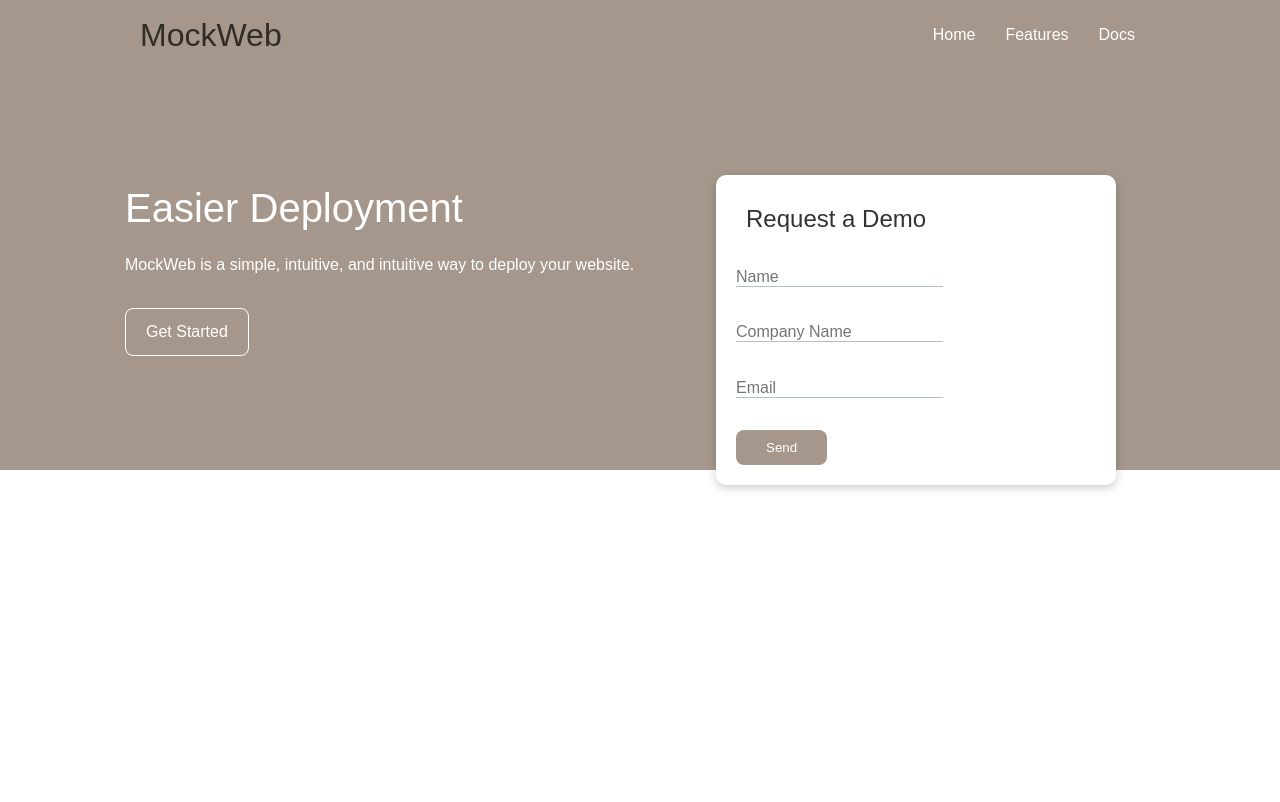
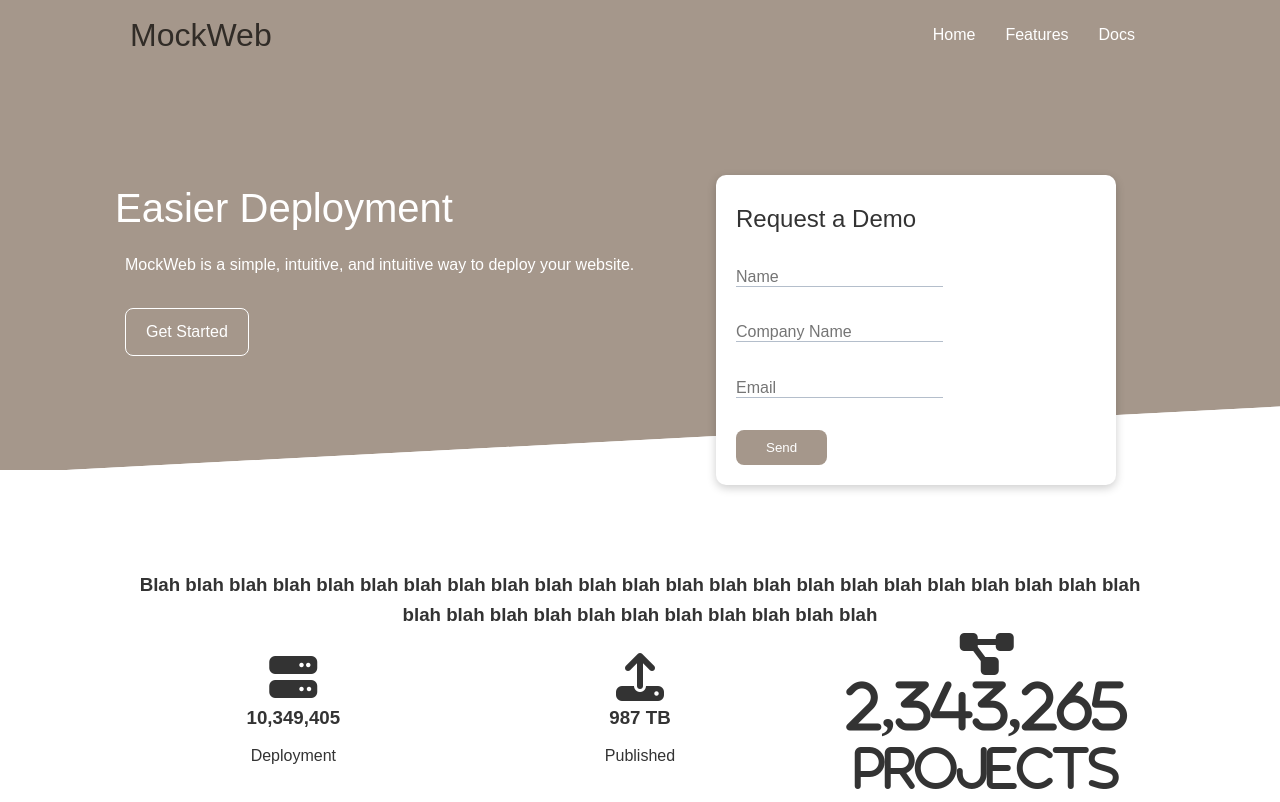
Before and after one commit to stayftdark/softw, a plain HTML site: page parallax-main/index.html in a window 1280 px wide. Drawn offline with Linux system fonts and the light colour scheme; a web font is replaced by a local one.

Commit message:
test push

```diff
--- a/parallax-main/index.html
+++ b/parallax-main/index.html
@@ -5,6 +5,7 @@
     <meta name="viewport" content="width=device-width, initial-scale=1.0" />
     <title>Mock Website</title>
     <link rel="stylesheet" href="style.css" />
+    <link rel="stylesheet" href="utilities.css" />
     <link
       rel="stylesheet"
       href="https://cdnjs.cloudflare.com/ajax/libs/font-awesome/6.5.1/css/all.min.css"
@@ -66,5 +67,35 @@
         </div>
       </div>
     </section>
+
+    <!-- Stats -->
+    <div class="section stats">
+      <div class="container">
+        <h3 class="stats-heading text-center my-1">
+          Blah blah blah blah blah blah blah blah blah blah blah blah blah blah
+          blah blah blah blah blah blah blah blah blah blah blah blah blah blah
+          blah blah blah blah blah blah
+        </h3>
+
+        <div class="grid grid-3 text-center my-4">
+          <div>
+            <i class="fas fa-server fa-3x"></i>
+              <h3>10,349,405</h3>
+              <p class="text-secondary">Deployment</p>
+          </div>
+          <div>
+            <i class="fas fa-upload fa-3x"></i>
+              <h3>987 TB</h3>
+              <p class="text-secondary">Published</p>
+          </div>
+          <div>
+            <i class="fas fa-project-diagram fa-3x">
+              <h3>2,343,265</h3>
+              <p class="text-secondary">Projects</p>
+            </i>
+          </div>
+        </div>
+      </div>
+    </div>
   </body>
 </html>
--- a/parallax-main/style.css
+++ b/parallax-main/style.css
@@ -30,7 +30,7 @@ h1,
 h2 {
   font-weight: 300;
   line-height: 1.2;
-  margin: 10px;
+  margin: 10px 0;
 }
 
 p {
@@ -107,57 +107,25 @@ img {
 .showcase-form input:focus {
   outline: none;
 }
-/* utilities styling (classes used all around the website) */
-/* to center the page so that it doesnt extend over a certain point */
-.container {
-  max-width: 1100px;
-  /* 0 top and bottom, auto left and right */
-  margin: 0 auto;
-  /* to account for the space on top of the nav bar */
-  overflow: auto;
-  padding: 0 40px;
-}
-/* white card surrounding input */
-.card {
-  background-color: white;
-  border-radius: 10px;
-  box-shadow: 0 3px 10px rgba(0, 0, 0, 0.2);
-  padding: 20px;
-  margin: 10px;
-  color: #333;
+.showcase::before,
+.showcase::after {
+  content: "";
+  position: absolute;
+  height: 100px;
+  bottom: -70px;
+  right: 0;
+  left: 0;
+  background: white;
+
+  /* slant */
+  transform: SkewY(-3deg);
+  /* to accomodate for other browsers*/
+  -webkit-transform: SkewY(-3deg); /* chrome and safari */
+  -moz-transform: SkewY(-3deg); /* firefox */
+  -ms-transform: SkewY(-3deg); /* internet explorer and microsoft */
 }
 
-.btn {
-  display: inline-block;
-  padding: 10px 30px;
-  cursor: pointer;
-  background: var(--primary-color);
-  color: white;
-  border: none;
-  border-radius: 8px;
+/* Stats */
+.stats {
+  padding-top: 100px;
 }
-/* button with an outline */
-.btn-outline {
-  background-color: transparent;
-  border: 1px solid white;
-  padding: 10px 20px;
-}
-
-.btn:hover {
-  transform: scale(0.98);
-}
-.flex {
-  display: flex;
-  height: 100%;
-  justify-content: center;
-  align-items: center;
-}
-
-.grid {
-  display: grid;
-  grid-template-columns: 1fr 1fr;
-  gap: 20px;
-  justify-content: center;
-  align-items: center;
-  height: 100%;
-}
--- /dev/null
+++ b/parallax-main/utilities.css
@@ -0,0 +1,62 @@
+/* utilities styling (classes used all around the website) */
+/* to center the page so that it doesnt extend over a certain point */
+.container {
+    max-width: 1100px;
+    /* 0 top and bottom, auto left and right */
+    margin: 0 auto;
+    /* to account for the space on top of the nav bar */
+    overflow: auto;
+    padding: 0 40px;
+  }
+  /* white card surrounding input */
+  .card {
+    background-color: white;
+    border-radius: 10px;
+    box-shadow: 0 3px 10px rgba(0, 0, 0, 0.2);
+    padding: 20px;
+    margin: 10px;
+    color: #333;
+  }
+
+  .btn {
+    display: inline-block;
+    padding: 10px 30px;
+    cursor: pointer;
+    background: var(--primary-color);
+    color: white;
+    border: none;
+    border-radius: 8px;
+  }
+  /* button with an outline */
+  .btn-outline {
+    background-color: transparent;
+    border: 1px solid white;
+    padding: 10px 20px;
+  }
+
+  .btn:hover {
+    transform: scale(0.98);
+  }
+
+  .text-center{
+    text-align: center;
+  }
+  .flex {
+    display: flex;
+    height: 100%;
+    justify-content: center;
+    align-items: center;
+  }
+
+  .grid {
+    display: grid;
+    grid-template-columns: repeat(2, 1fr);
+    gap: 20px;
+    justify-content: center;
+    align-items: center;
+    height: 100%;
+  }
+
+  .grid-3{
+    grid-template-columns: repeat(3, 1fr);
+  }
```
